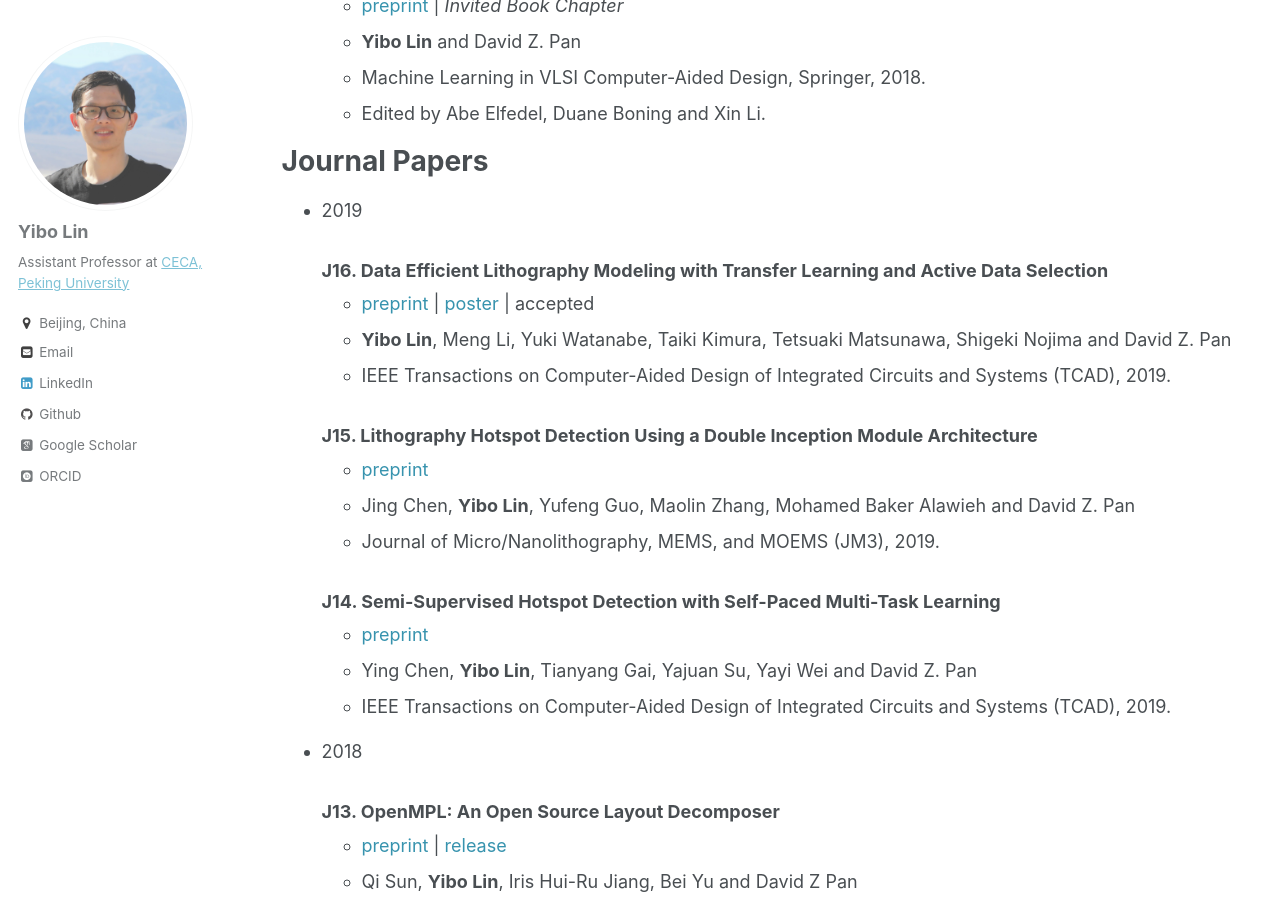
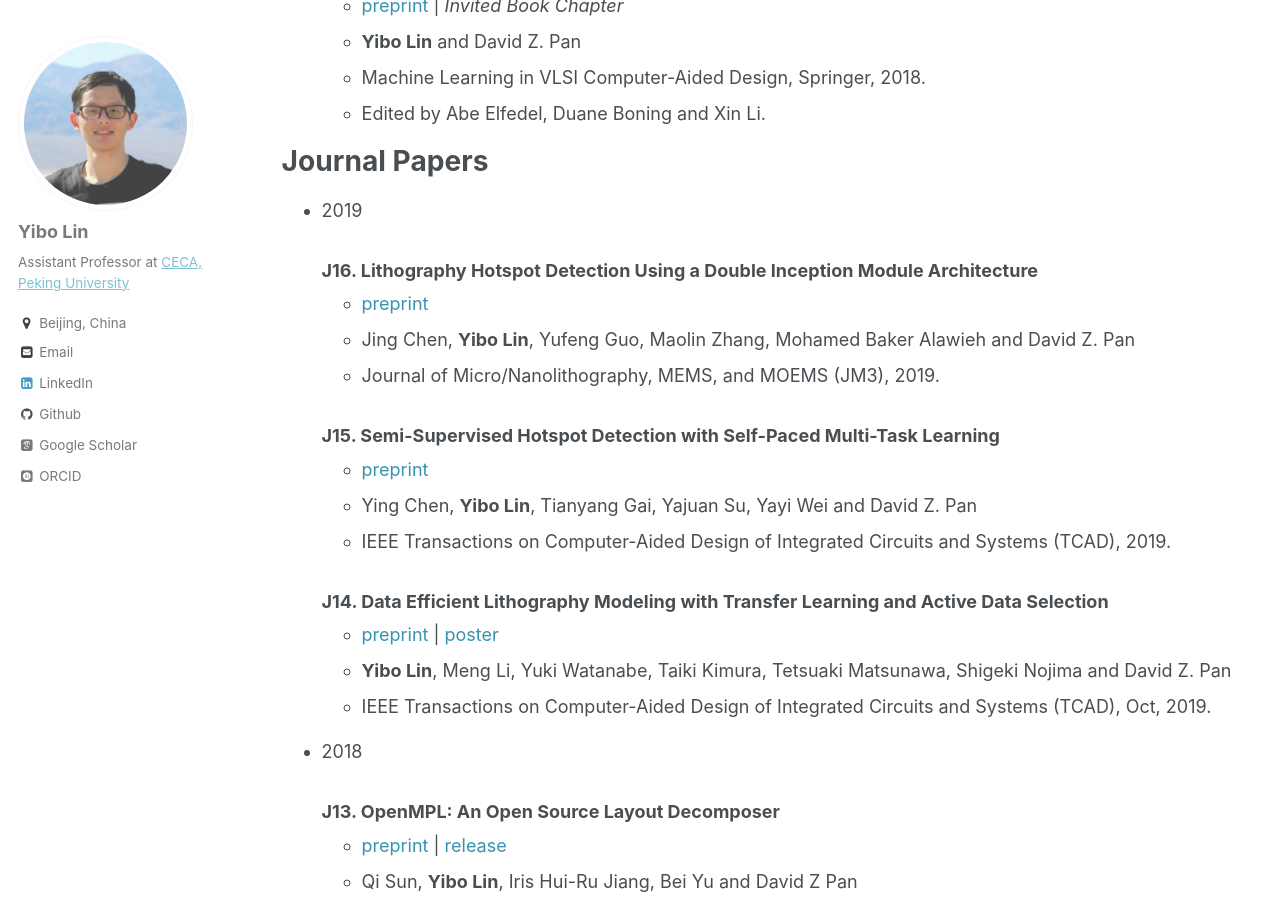
Before and after one commit to limbo018/limbo018.github.io, a Jekyll site: the page built from _pages/publications.md, in a window 1280 px wide and 900 px high, scrolled down 368 px. Built offline with Jekyll 4.4.1, drawn with Linux system fonts in a browser that asks for light colours; some web fonts are replaced.

Commit message:
resistmodel published in tcad

```diff
--- a/_pages/publications.md
+++ b/_pages/publications.md
@@ -30,20 +30,20 @@
 
 * 2019
 
-  ### J16. [Data Efficient Lithography Modeling with Transfer Learning and Active Data Selection](https://doi.org/10.1109/TCAD.2018.2864251)
-     * <a href="https://arxiv.org/pdf/1807.03257.pdf" style="color:#3793ae">preprint</a> \| <a href="/publications/papers/DFM_LithoWorkshop2018_Lin.poster.pdf" style="color:#3793ae">poster</a> \| accepted
-     * **Yibo Lin**, Meng Li, Yuki Watanabe, Taiki Kimura, Tetsuaki Matsunawa, Shigeki Nojima and David Z. Pan
-     * IEEE Transactions on Computer-Aided Design of Integrated Circuits and Systems (TCAD), 2019.
-
-  ### J15. [Lithography Hotspot Detection Using a Double Inception Module Architecture](https://doi.org/10.1117/1.JMM.18.1.013507)
+  ### J16. [Lithography Hotspot Detection Using a Double Inception Module Architecture](https://doi.org/10.1117/1.JMM.18.1.013507)
      * <a href="/publications/papers/HSD_JM32019_Chen.pdf" style="color:#3793ae">preprint</a>
      * Jing Chen, **Yibo Lin**, Yufeng Guo, Maolin Zhang, Mohamed Baker Alawieh and David Z. Pan
      * Journal of Micro/Nanolithography, MEMS, and MOEMS (JM3), 2019.
 
-  ### J14. [Semi-Supervised Hotspot Detection with Self-Paced Multi-Task Learning](https://doi.org/10.1109/TCAD.2019.2912948)
+  ### J15. [Semi-Supervised Hotspot Detection with Self-Paced Multi-Task Learning](https://doi.org/10.1109/TCAD.2019.2912948)
      * <a href="/publications/papers/HSD_TCAD2019_Chen.pdf" style="color:#3793ae">preprint</a>
      * Ying Chen, **Yibo Lin**, Tianyang Gai, Yajuan Su, Yayi Wei and David Z. Pan
      * IEEE Transactions on Computer-Aided Design of Integrated Circuits and Systems (TCAD), 2019.
+
+  ### J14. [Data Efficient Lithography Modeling with Transfer Learning and Active Data Selection](https://doi.org/10.1109/TCAD.2018.2864251)
+     * <a href="https://arxiv.org/pdf/1807.03257.pdf" style="color:#3793ae">preprint</a> \| <a href="/publications/papers/DFM_LithoWorkshop2018_Lin.poster.pdf" style="color:#3793ae">poster</a>
+     * **Yibo Lin**, Meng Li, Yuki Watanabe, Taiki Kimura, Tetsuaki Matsunawa, Shigeki Nojima and David Z. Pan
+     * IEEE Transactions on Computer-Aided Design of Integrated Circuits and Systems (TCAD), Oct, 2019.
 
 * 2018
 
```
Also changed, not shown: _includes/publications_cv.md (+3 -3 lines), ref/publications.bib (+6 -2 lines), 4 other files.
